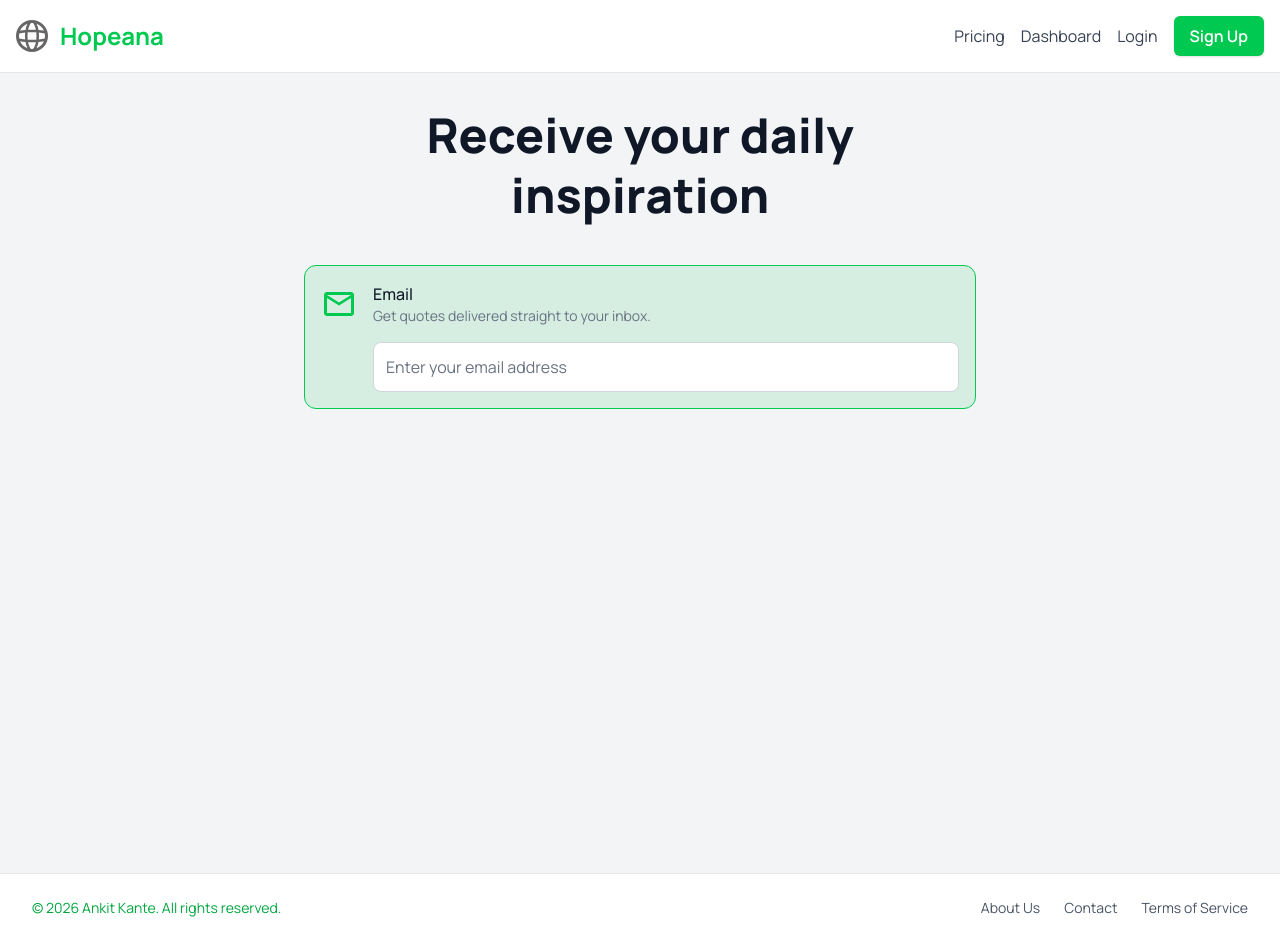
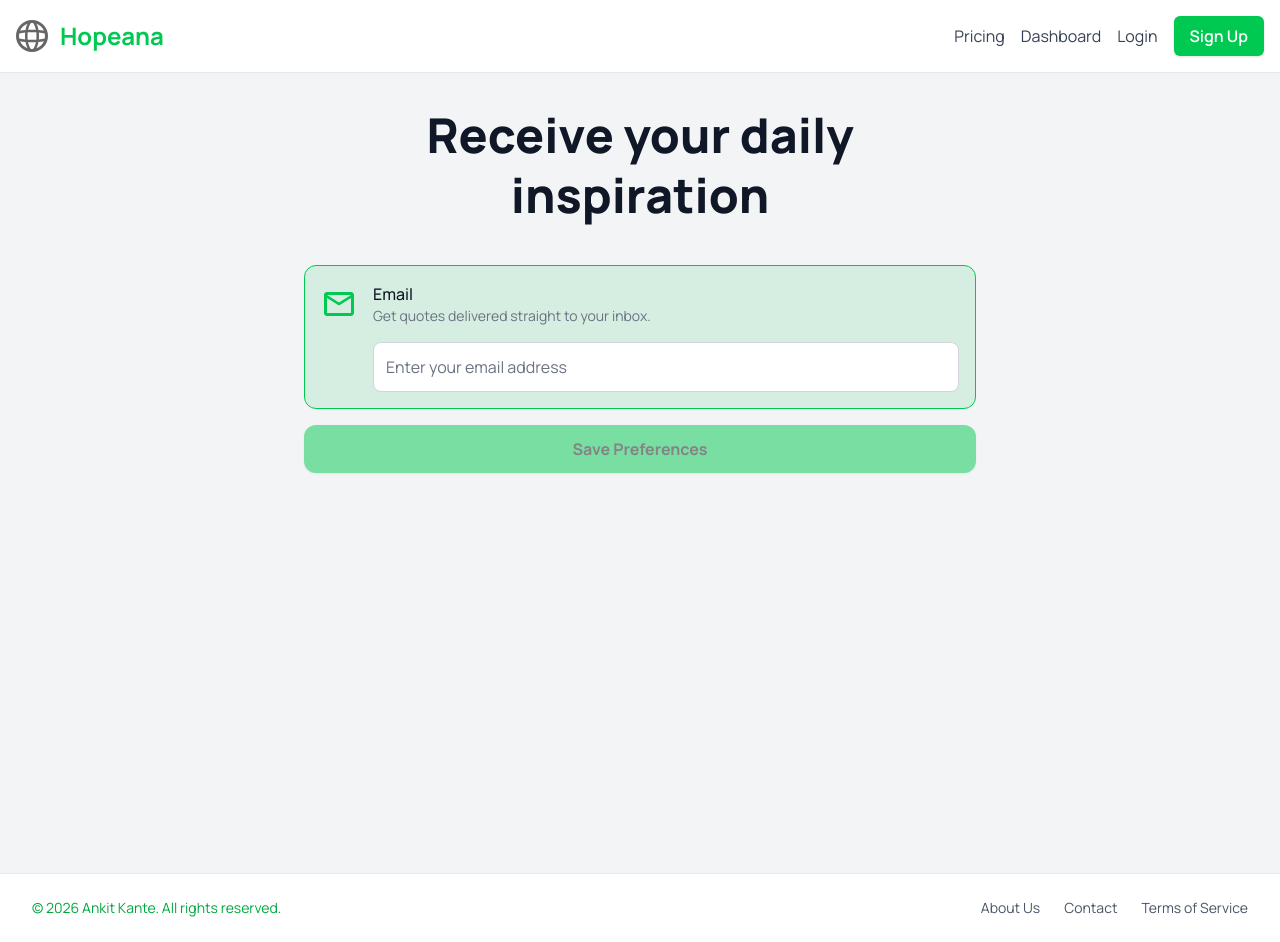
Before and after one commit to ankitkante/hopeana, a Next.js app in the folder apps/client/: page /onboarding/communication-channels in a window 1280 px wide. Built offline with nearby package versions, Linux system fonts and the light colour scheme.

Commit message:
Use context provider to save email info (Validation pending)

```diff
--- a/apps/client/app/onboarding/communication-channels/ChannelSelector.tsx
+++ b/apps/client/app/onboarding/communication-channels/ChannelSelector.tsx
@@ -1,5 +1,7 @@
 "use client"
 import React, { useState, useContext } from "react";
+import { useRouter } from "next/navigation";
+
 import Icon from "@mdi/react";
 import {
     mdiEmailOutline,
@@ -20,9 +22,14 @@ export default function ChannelCard({
     }>;
     defaultSelection?: string;
 }) {
-    const {onboardingData, setOnboardingData} = useContext(OnboardingContext);
+    const ctx = useContext(OnboardingContext);
+    if (!ctx) throw new Error("OnboardingContext missing");
+    const { onboardingData, setOnboardingData } = ctx;
 
-    const [selectedChannel, setSelectedChannel] = useState<string | null>(
+    const router = useRouter();
+
+    const [email, setEmail] = useState("");
+    const [selectedChannel, setSelectedChannel] = useState(
         defaultSelection || null
     );
 
@@ -31,24 +38,40 @@ export default function ChannelCard({
         mdiMessageTextOutline,
     };
 
-    const handleClick = (clickedChannel: string) => {
+    const handleChannelClick = (clickedChannel: string) => {
         setSelectedChannel(clickedChannel)
+    };
+
+    const onEmailInput = (e) => {
+        setEmail(e.currentTarget.value);
+    }
+
+    const onChannelSave = () => {
         setOnboardingData((prev) => {
-            return { ...prev, communicationChannel: clickedChannel }
+            return {
+                ...prev,
+                channel: selectedChannel,
+                data: {
+                    email: email
+                }
+            }
         })
-    };
+
+        router.push('/onboarding/frequency');
+    }
 
     return (
         <>
+            <div className="mt-10 space-y-6">
+                <div className="space-y-4">
                     {options.map(({ label, value, subtitle, icon, input }) => {
                         const path = (iconMap as any)[icon] ?? icon;
                         return (
                             <div
-                        className={`channel-card flex cursor-pointer items-start gap-4 rounded-xl border border-solid border-gray-200 dark:border-gray-700 p-4 mt-10 transition-all duration-200 hover:border-primary/50 dark:hover:border-primary/50 ${
-                            selectedChannel === value ? "selected" : ""
+                                className={`channel-card flex cursor-pointer items-start gap-4 rounded-xl border border-solid border-gray-200 dark:border-gray-700 p-4 mt-10 transition-all duration-200 hover:border-primary/50 dark:hover:border-primary/50 ${selectedChannel === value ? "selected" : ""
                                     }`}
                                 onClick={() => {
-                            handleClick(value);
+                                    handleChannelClick(value);
                                 }}
                                 key={value}
                             >
@@ -63,12 +86,24 @@ export default function ChannelCard({
                                             className="form-input flex w-full min-w-0 flex-1 resize-none overflow-hidden rounded-lg border border-gray-300 bg-white p-3 text-base font-normal leading-normal text-gray-900 placeholder:text-gray-500 focus:border-primary focus:outline-0 focus:ring-2 focus:ring-primary/30 dark:border-gray-600 dark:bg-gray-800 dark:text-white dark:placeholder:text-gray-400"
                                             placeholder={input?.placeholder}
                                             type={input?.type ?? "text"}
+                                            onInput={onEmailInput}
                                         />
                                     </div>
                                 </div>
                             </div>
                         );
                     })}
+                </div>
+            </div>
+            <div className="pt-4">
+                <button
+                    className={`flex w-full items-center justify-center overflow-hidden rounded-xl bg-primary px-6 py-3 text-base font-bold text-background-dark shadow-sm transition-all ${!selectedChannel || !email ? "cursor-not-allowed opacity-50" : "cursor-pointer hover:brightness-110 active:scale-95"}`}
+                    onClick={onChannelSave}
+                    disabled={!selectedChannel || !email}
+                >
+                    <span className="truncate">Save Preferences</span>
+                </button>
+            </div>
         </>
     );
 }
--- a/apps/client/app/onboarding/communication-channels/page.tsx
+++ b/apps/client/app/onboarding/communication-channels/page.tsx
@@ -41,14 +41,10 @@ export default function SelectCommunicationChannel() {
                         Receive your daily inspiration
                     </h1>
                 </div>
-                <div className="mt-10 space-y-6">
-                    <div className="space-y-4">
-                        <ChannelSelector
-                            options={channelOptions}
-                            defaultSelection="email"
-                        ></ChannelSelector>
-                    </div>
-                </div>
+                <ChannelSelector
+                    options={channelOptions}
+                    defaultSelection="email"
+                ></ChannelSelector>
             </main>
         </div>
     )
```
Lines whose indentation alone changed are shown as unchanged.
